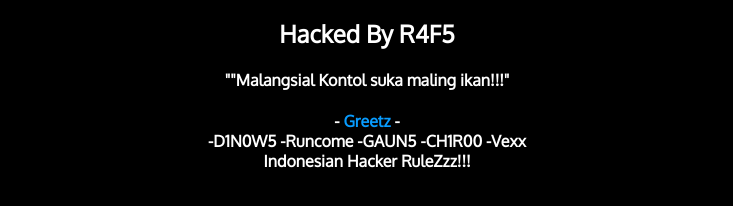
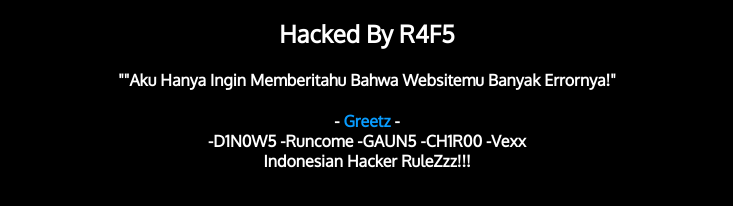
Before and after one commit to Ra5af/data.gsp.co.id, a plain HTML site: page index.html in a window 1280 px wide. Shown: the part 556-762 px from the top of the page, without its empty margins (273-1006 px from the left). Drawn offline with Linux system fonts and the light colour scheme.

Commit message:
Update index.html

```diff
--- a/index.html
+++ b/index.html
@@ -42,7 +42,7 @@ a {
 
 	<h2>Hacked By R4F5</h2>
 
-	<h4>"</>"Malangsial Kontol suka maling ikan!!!"</></ins><br>
+	<h4>"</>"Aku Hanya Ingin Memberitahu Bahwa Websitemu Banyak Errornya!"</></ins><br>
 
 	<h4>- <font color="#089cff">Greetz</font> -<br>-D1N0W5 -Runcome -GAUN5 -CH1R00 -Vexx<br>Indonesian Hacker RuleZzz!!!</h4>
 
```
